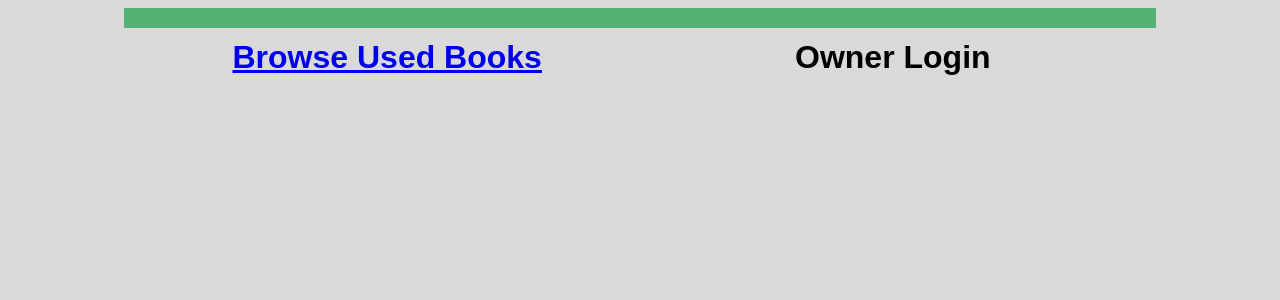
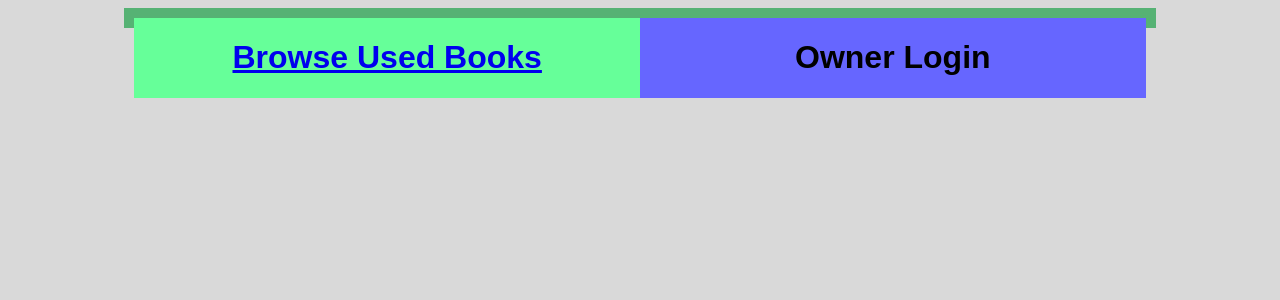
Before and after one commit to jzakilla/bookfinder, a Flask app: page / in a window 1280 px wide. Shown: the top 300 px of the page. Run offline with Flask 2, Linux system fonts and the light colour scheme.

Commit message:
added further css changes

```diff
--- a/libre_py/webify/static/librestyle.css
+++ b/libre_py/webify/static/librestyle.css
@@ -16,6 +16,8 @@ body {
 	height: auto;
 	float: left;
 	text-align: center;
+	background-color: #66ff99;
+	border: 1px;
 }
 
 #owner {
@@ -23,4 +25,6 @@ body {
 	height: auto;
 	float: left;
 	text-align: center;
+	background-color: #6666ff;
+	border: 1px;
 }
```
